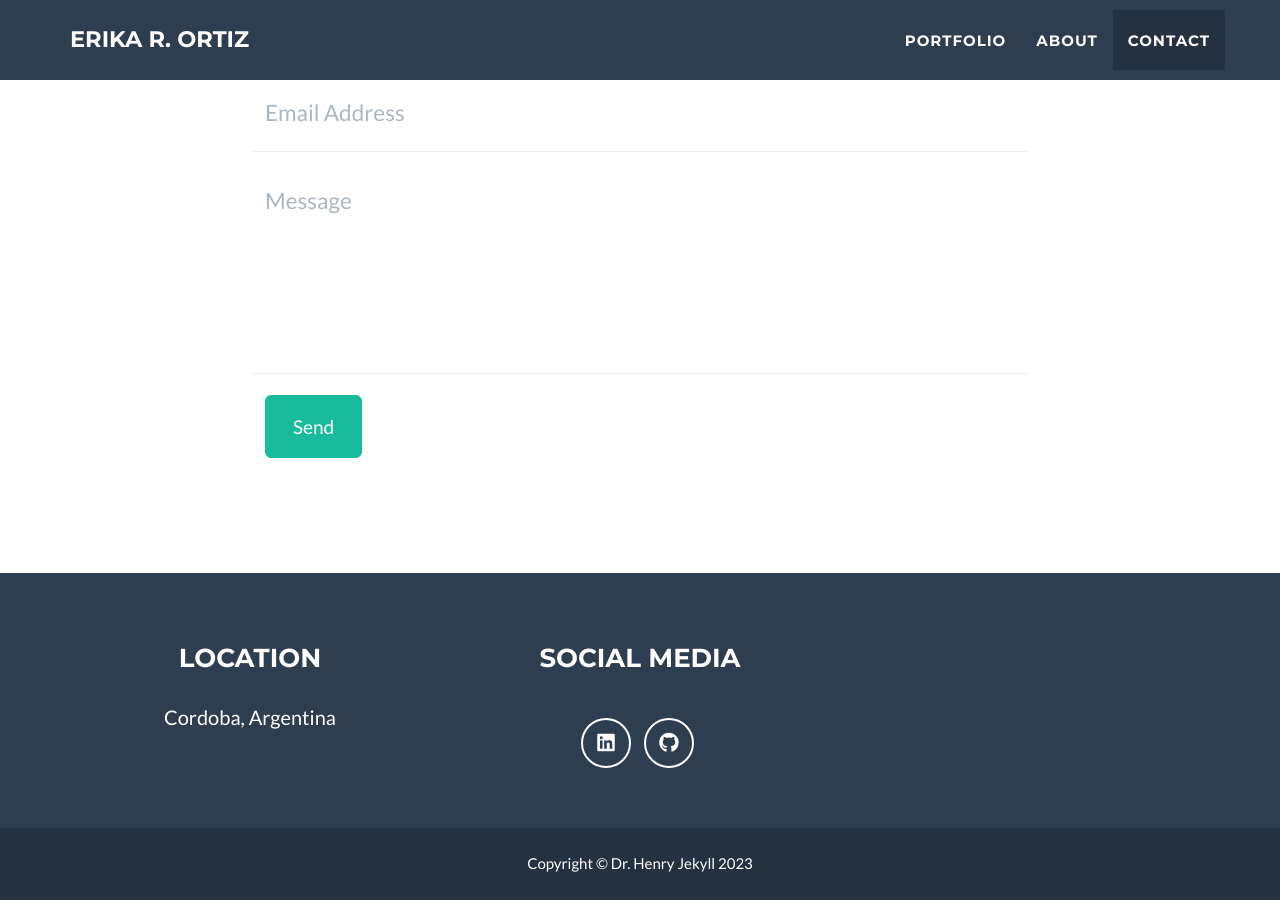
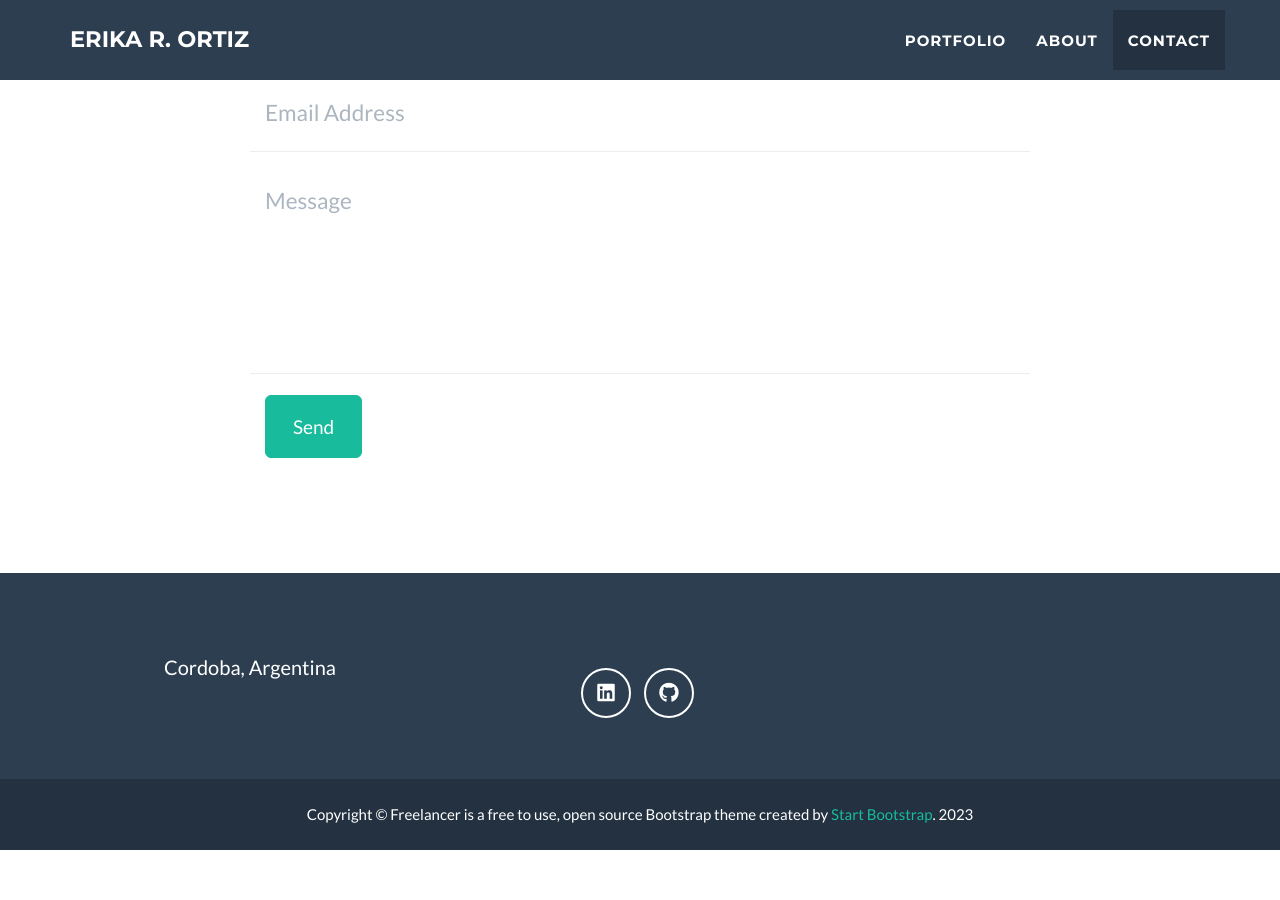
Before and after one commit to Erika-Ortiz/Erika-Ortiz.github.io, a Jekyll site: the page built from _posts/2014-07-18-project-1.markdown, in a window 1280 px wide and 900 px high, scrolled down 2468 px. Built offline with Jekyll 4.4.1, drawn with Linux system fonts in a browser that asks for light colours; after the commit the page ends 3318 px from its top, so only the background shows below that.

Commit message:
added link5

```diff
--- a/_config.yml
+++ b/_config.yml
@@ -32,10 +32,10 @@
 
 # Footer settings
 footer:
-  copyright: Dr. Henry Jekyll
-  location: Location
-  social: Social Media
-  phone: Phone
+  copyright: 'Freelancer is a free to use, open source Bootstrap theme created by <a href="http://startbootstrap.com">Start Bootstrap</a>.'
+  location: ""
+  social: ""
+  phone: ""
 
 # Social networks usernames (many more available: google-plus, flickr, dribbble, pinterest, instagram, tumblr, linkedin, etc.)
 social:
@@ -51,8 +51,9 @@
   - line: Cordoba, Argentina
 
 # Credits content
-phone: (+54) 9 - 351 - 2084173
- - 'Freelancer is a free to use, open source Bootstrap theme created by <a href="http://startbootstrap.com">Start Bootstrap</a>.'
+phone:
+  - line: (+54) 9 - 351 - 2084173
+
 
 # Build settings
 markdown: kramdown
```
